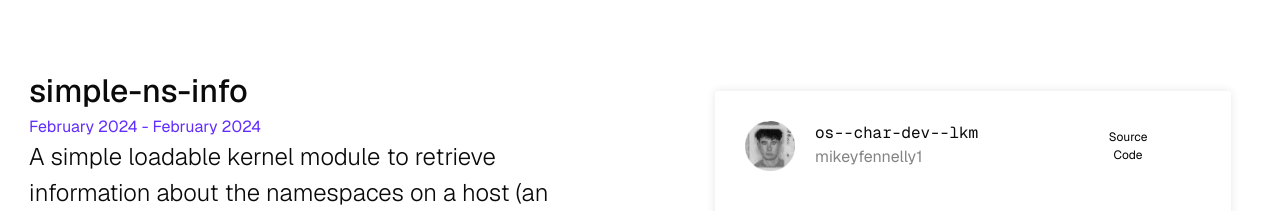
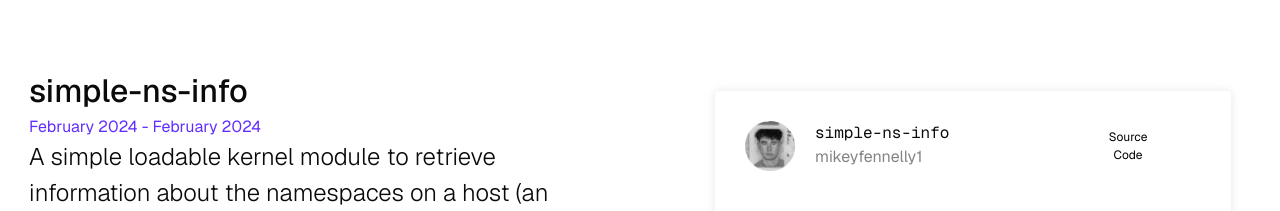
Before and after one commit to mikeyfennelly1/mfennelly.dev, a Next.js app: page /linux-kernel-projects in a window 1280 px wide. Shown: the part 1360-1571 px from the top of the page. Built offline with nearby package versions, Linux system fonts and the light colour scheme.

Commit message:
fix simple-ns-info card

```diff
--- a/src/app/linux-kernel-projects/page.tsx
+++ b/src/app/linux-kernel-projects/page.tsx
@@ -40,9 +40,9 @@ const LinuxKernelProjectsInfo: SoftwareProjectInterface[] = [
             endDate: "February 2024"
         },
         repo: {
-            repoName: "os--char-dev--lkm",
+            repoName: "simple-ns-info",
             description: "Sysinfo character device for operating systems major\n",
-            repoURL: "https://github.com/mikeyfennelly1/os--char-dev--lkm"
+            repoURL: "https://github.com/mikeyfennelly1/simple-ns-info"
         }
     },
 ];
```
